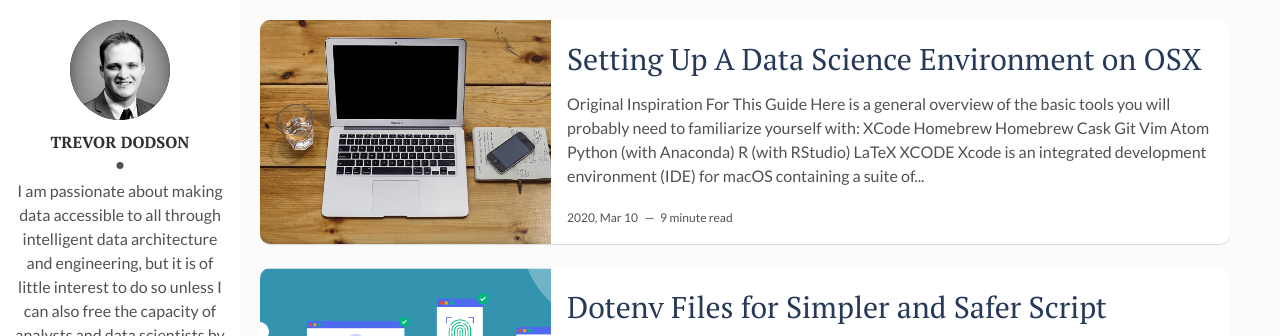
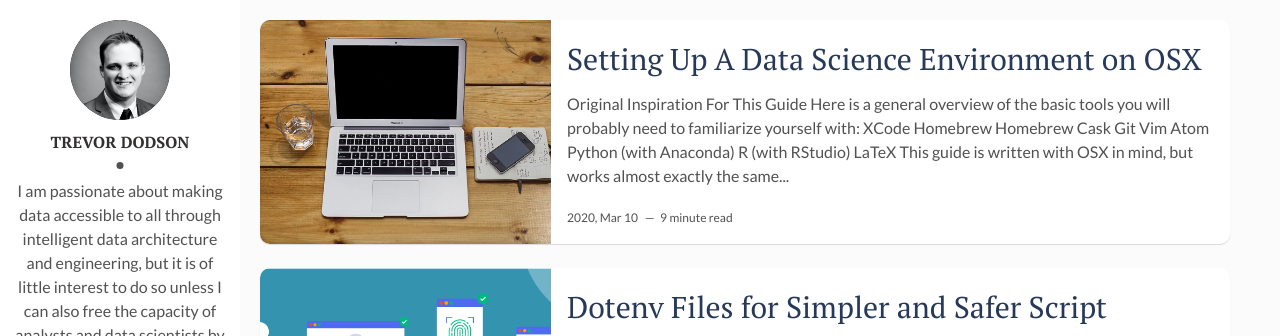
Before and after one commit to tjdodson/tjdodson.github.io, a Jekyll site: the page built from index.html, in a window 1280 px wide and 1086 px high. Shown: the top 336 px of the window. Built offline with Jekyll 4.4.1, drawn with Linux system fonts in a browser that asks for light colours; the list of posts is cut into pages by our own code; some of the changed lines change nothing that is shown.

Commit message:
Adding instructions for Windows users

````diff
--- a/_posts/2020-03-10-ds-macos.md
+++ b/_posts/2020-03-10-ds-macos.md
@@ -19,6 +19,15 @@
 * Python (with Anaconda)
 * R (with RStudio)
 * LaTeX
+
+This guide is written with OSX in mind, but works almost exactly the same on any given Linux machine. If you are a Windows user then you are probably going to have to navigate to each of these sites, download an install file and follow the GUI installation. With that said you can skip large parts of this article as they don't pertain to Windows users. The following is what you should try to install:
+* Git
+* Vim
+* Atom
+* Python (with Anaconda)
+* R (with RStudio)
+
+There is a Homebrew equivalent for windows, that I have only heard about recently called [chocolatey](https://chocolatey.org/products#foss). I have never used this, but it appears to operate similarly to Homebrew.
 
 ---
 ## [XCODE](https://www.google.com)
@@ -121,7 +130,7 @@
       ![alt text](http://res.cloudinary.com/dyd911kmh/image/upload/f_auto,q_auto:best/v1528926970/AnacondaOptions_e8jugh.png)
 
 * #### Install from Terminal:
-    You can also install anaconda from the command line with the following code:
+    You can also install Anaconda from the command line with the following code:
   ```
   brew cask install anaconda
   ```
@@ -133,7 +142,7 @@
   ```
   export PATH="/usr/local/anaconda3/bin:$PATH"
   ```
-    I will be writing guides on the difference between zsh and bash as well as how to get the most out of your shell in the future. [Sneak Peak Here](https://www.freecodecamp.org/news/how-to-configure-your-macos-terminal-with-zsh-like-a-pro-c0ab3f3c1156/)
+    This will do for now, but just know this is just the bare minimum to setting up Anaconda (more specifically conda) to aid you in deploying data science products. I will be writing a guide on how to use this more effectively in the future. Additionally, I will be writing guides on the difference between zsh and bash as well as how to get the most out of your shell in the future. [Sneak Peak Here](https://www.freecodecamp.org/news/how-to-configure-your-macos-terminal-with-zsh-like-a-pro-c0ab3f3c1156/)
 
 ##### TEST YOUR INSTALLATION:
 Note that you need to open a new Terminal window for the changes in your environment variables to take effect.
@@ -159,7 +168,7 @@
 
 ---
 ## [R](https://www.r-project.org)
-Most people install RStudio alongside R.  Almost everyone uses the RStudio IDE and it’s generally considered the easiest and best way to work with R.
+Technically, RStudio was installed when you installed Anaconda in the previous section, but most people install RStudio alongside R.  Almost everyone uses the RStudio IDE and it’s generally considered the easiest and best way to work with R.
 
 #### INSTALL R AND RSTUDIO
 There are several ways to do this but I choose to install using the command line and our newly-minted Homebrew.
````
